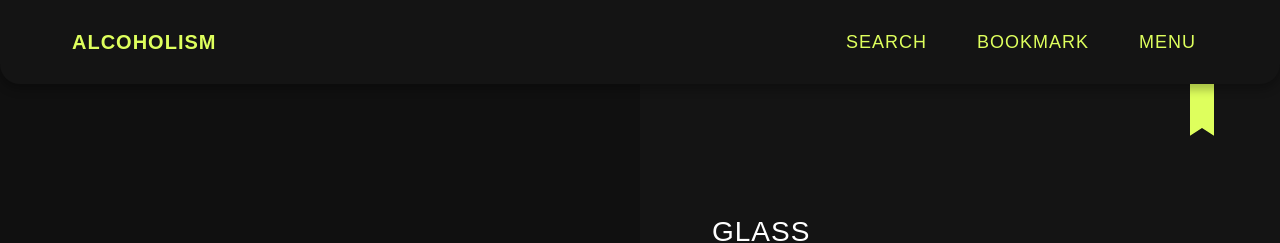
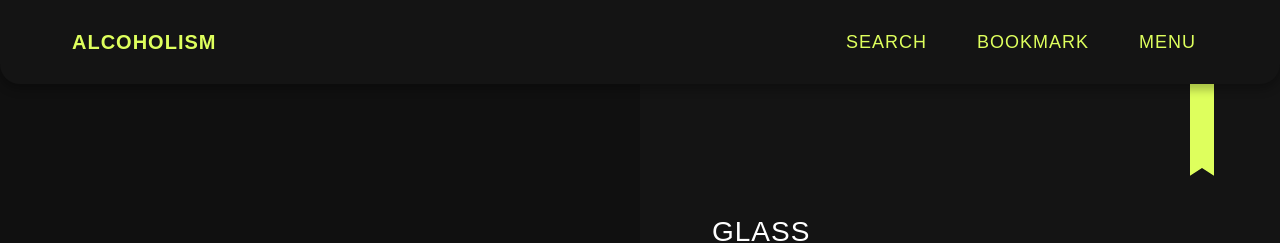
Before and after one commit to WoodyLovesBoota/Alcoholism, a React (Create React App) app: page /details/1 in a window 1280 px wide. Shown: the top 243 px of the page. Built offline with nearby package versions, Linux system fonts and the light colour scheme; a web font is replaced by a local one.

Commit message:
modify style

```diff
--- a/src/Components/Categories.tsx
+++ b/src/Components/Categories.tsx
@@ -83,7 +83,7 @@ const Page = styled.button`
 `;
 
 const Icon = styled.span`
-  font-size: 32px;
+  font-size: 28px;
   font-weight: 500;
   margin-left: 20px;
   @media screen and (max-width: 800px) {
--- a/src/Components/GlassCard.tsx
+++ b/src/Components/GlassCard.tsx
@@ -64,7 +64,11 @@ const GlassCard = ({ cocktail, isBookmark }: IGlassCardProps) => {
             onClick={onCardClick}
             bgphoto={data?.drinks[0].strDrinkThumb ? data?.drinks[0].strDrinkThumb : ""}
           >
-            <Title>{cocktail.strDrink}</Title>
+            {cocktail.strDrink?.split(" ").some((word) => word.length > 10) ? (
+              <Title>{cocktail.strDrink}</Title>
+            ) : (
+              <TitleSplit>{cocktail.strDrink}</TitleSplit>
+            )}
           </Card>
           {isIn ? (
             <YellowStar isbook={isBookmark.toString()} onClick={onYellowStarClick}>
@@ -119,10 +123,22 @@ const Card = styled(motion.div)<{ bgphoto: string }>`
 `;
 
 const Title = styled.h2`
-  font-size: 28px;
+  word-break: break-all;
+  font-size: 24px;
   font-weight: 500;
-  display: flex;
   color: white;
+  margin-right: 5px;
+  @media screen and (max-width: 800px) {
+    font-size: 16px;
+  }
+`;
+
+const TitleSplit = styled.span`
+  font-size: 24px;
+  font-weight: 500;
+  color: white;
+  margin-right: 5px;
+  word-break: normal;
   @media screen and (max-width: 800px) {
     font-size: 16px;
   }
--- a/src/Components/NavigationBar.tsx
+++ b/src/Components/NavigationBar.tsx
@@ -14,6 +14,8 @@ import { IGetCocktailResult, getCocktailSearch } from "../api";
 import { motion } from "framer-motion";
 import { faCircleXmark, faMagnifyingGlass } from "@fortawesome/free-solid-svg-icons";
 import SearchBox from "./SearchBox";
+import { ReactComponent as Like } from "../assets/like.svg";
+import { PathMatch, useMatch } from "react-router-dom";
 
 const NavigationBar = ({ ishome, issticky }: { ishome: boolean; issticky: boolean }) => {
   const navigate = useNavigate();
@@ -26,6 +28,8 @@ const NavigationBar = ({ ishome, issticky }: { ishome: boolean; issticky: boolea
   const [currentList, setCurrentList] = useRecoilState(currentSearchList);
 
   const { register, handleSubmit, getValues, setValue } = useForm<IForm>();
+
+  const favMatch: PathMatch<string> | null = useMatch("/favorites");
 
   const onHomeClick = () => {
     navigate("/");
@@ -118,8 +122,16 @@ const NavigationBar = ({ ishome, issticky }: { ishome: boolean; issticky: boolea
           <SearchItem onClick={onSearchClick} isfavorite={"false"}>
             {screen === 0 ? <FontAwesomeIcon icon={faMagnifyingGlass} /> : !isSearch && <Word>SEARCH</Word>}
           </SearchItem>
-          <FavoriteItem onClick={onFavoriteClick} isfavorite={isfav.toString()}>
-            {screen === 0 ? <Vector width={14} height={18} /> : <Word>BOOKMARK</Word>}
+          <FavoriteItem onClick={onFavoriteClick} isfavorite={favMatch ? "true" : "false"}>
+            {screen === 0 ? (
+              favMatch ? (
+                <Like width={24} height={24} />
+              ) : (
+                <Vector width={14} height={18} />
+              )
+            ) : (
+              <Word>BOOKMARK</Word>
+            )}
           </FavoriteItem>
           <MenuItem onClick={onMenuClick} isfavorite={ismenu.toString()}>
             {screen === 0 ? <Menus width={24} height={24} /> : <Word>MENU</Word>}
@@ -309,6 +321,7 @@ const Input = styled(motion.input)`
   }
   &::placeholder {
     font-size: 16px;
+    color: ${(props) => props.theme.black};
   }
 `;
 
@@ -329,7 +342,7 @@ const Reset = styled.button`
   top: 9px;
   background-color: transparent;
   cursor: pointer;
-  color: rgba(179, 179, 179, 1);
+  color: ${(props) => props.theme.black};
   display: flex;
   justify-content: center;
   align-items: center;
--- a/src/Routes/Detail.tsx
+++ b/src/Routes/Detail.tsx
@@ -1,7 +1,7 @@
 import styled from "styled-components";
 import { useEffect, useState } from "react";
 import { useRecoilState } from "recoil";
-import { cockTailState, likesState } from "../atoms";
+import { cockTailState, likesState, screenState } from "../atoms";
 import NavigationBar from "../Components/NavigationBar";
 import { AnimatePresence, motion } from "framer-motion";
 import { ReactComponent as VectorLong } from "../assets/vectorLong.svg";
@@ -12,6 +12,7 @@ const Detail = () => {
   const cocktail = current.drinks[0];
   const [isLike, setIsLike] = useRecoilState(likesState);
   const [isIn, setIsIn] = useState(false);
+  const [screen, setScreen] = useRecoilState(screenState);
 
   const onYellowStarClick = () => {
     setIsLike((prev) => {
@@ -39,14 +40,18 @@ const Detail = () => {
   return (
     <Wrapper>
       <NavigationBar ishome={false} issticky={true} />
-
-      <Photo variants={photoVar} initial="initial" animate="animate">
+      <Photo
+        key={cocktail.idDrink + "small"}
+        variants={screen === 0 ? photoVar : defaultVar}
+        initial="initial"
+        animate="animate"
+      >
         <Bg bgphoto={cocktail?.strDrinkThumb ? cocktail?.strDrinkThumb : ""} />
         <AnimatePresence>
           {isIn ? (
             <StarBox
               key={cocktail.idDrink + "like"}
-              variants={likeVar}
+              variants={screen === 0 ? likeVar : likeLongVar}
               initial="initial"
               animate="animate"
               exit="exit"
@@ -57,7 +62,7 @@ const Detail = () => {
           ) : (
             <StarBox
               key={cocktail.idDrink + "vector"}
-              variants={vectorVar}
+              variants={screen === 0 ? vectorVar : vectorLongVar}
               initial="initial"
               animate="animate"
               exit="exit"
@@ -139,15 +144,15 @@ const Wrapper = styled.div`
 `;
 
 const Photo = styled(motion.div)<{ bgphoto: string }>`
-  width: 50%;
+  width: 50vw;
   height: 100vh;
   display: flex;
   justify-content: flex-end;
   align-items: flex-end;
   position: fixed;
   top: 50px;
+  left: 0;
 
-  left: 0;
   @media screen and (max-width: 800px) {
     position: inherit;
     width: 100%;
@@ -318,9 +323,20 @@ const photoVar = {
   animate: { y: 0, transition: { type: "spring", stiffness: 50, duration: 0.3 } },
 };
 
+const defaultVar = {
+  initial: { y: "-0vw" },
+  animate: { y: 0 },
+};
+
 const vectorVar = {
   initial: { y: 0 },
   animate: { y: 40, transition: { delay: 0.7, type: "spring", stiffness: 100 } },
+  exit: { y: 0 },
+};
+
+const vectorLongVar = {
+  initial: { y: 0 },
+  animate: { y: 70, transition: { delay: 0.5, type: "spring", stiffness: 100 } },
   exit: { y: 0 },
 };
 
@@ -329,3 +345,9 @@ const likeVar = {
   animate: { y: 60, transition: { delay: 0.7, type: "spring", stiffness: 100 } },
   exit: { y: 0 },
 };
+
+const likeLongVar = {
+  initial: { y: 0 },
+  animate: { y: 100, transition: { delay: 0.5, type: "spring", stiffness: 100 } },
+  exit: { y: 0 },
+};
--- a/src/Routes/Home.tsx
+++ b/src/Routes/Home.tsx
@@ -156,7 +156,7 @@ const Category = styled.h2<{ isnow: string }>`
   align-items: center;
   border-radius: 100px;
   font-weight: ${(props) => (props.isnow === "true" ? 700 : 400)};
-  font-size: 22px;
+  font-size: 18px;
   cursor: pointer;
   &:hover {
     background-color: ${(props) => (props.isnow === "true" ? props.theme.red : props.theme.gray)};
--- a/src/Routes/Ingredient.tsx
+++ b/src/Routes/Ingredient.tsx
@@ -168,7 +168,7 @@ const Page = styled.button`
   display: flex;
   justify-content: center;
   align-items: center;
-  font-size: 32px;
+  font-size: 28px;
   font-weight: 500;
   cursor: pointer;
   @media screen and (max-width: 800px) {
@@ -178,7 +178,7 @@ const Page = styled.button`
 `;
 
 const Icon = styled.span`
-  font-size: 32px;
+  font-size: 28px;
   font-weight: 500;
   margin-left: 20px;
   @media screen and (max-width: 800px) {
```
